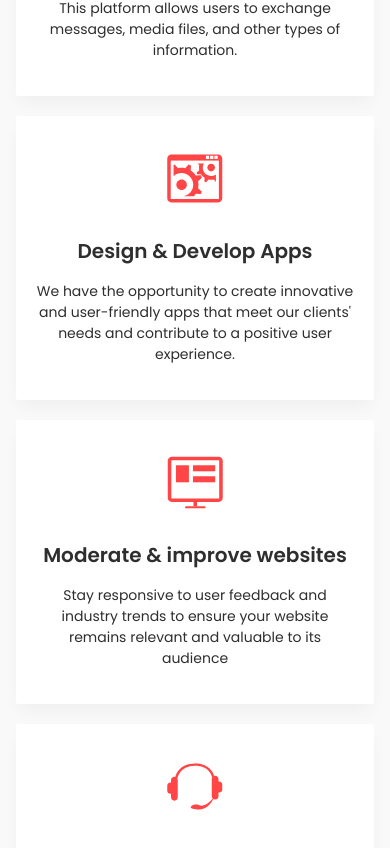
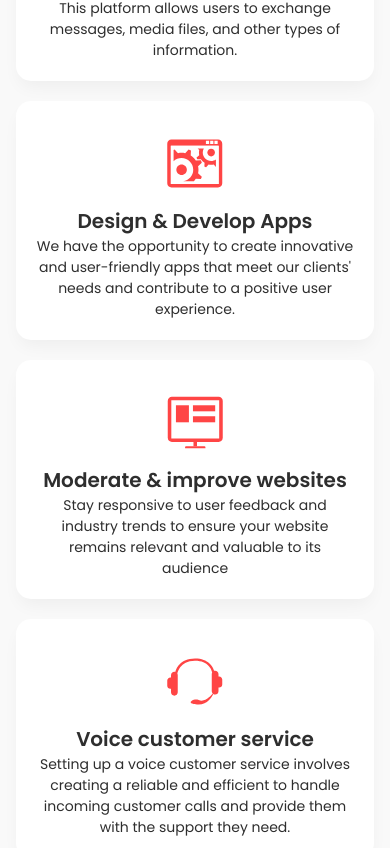
Before and after one commit to rmadayag/nmsph, a React (Vite) app: page / in a window 390 px wide. Shown: the part 3456-4304 px from the top of the page. Built offline with nearby package versions, Linux system fonts and the light colour scheme; no server answers; the HTML template or start-up script is replaced by a standard one.

Commit message:
add changes

```diff
--- a/src/pages/HomePage.jsx
+++ b/src/pages/HomePage.jsx
@@ -352,7 +352,7 @@ function HomePage() {
           <div className='flex flex-col h-full justify-center gap-5'>
             <h3 className='text-h3 font-semibold text-center md:text-h3 md:text-center text-accent'> We provide the best services for our customers</h3>
             <motion.div class="grid grid-cols-1 md:grid-cols-2 grid-flow-row-2 gap-5">
-              <div className=' bg-white hover:bg-primary text-accent hover:text-white rounded-sm md:rounded-30px shadow-shadow py-20 md:py-20 px-20 md:px-20'>
+              <div className=' bg-white hover:bg-primary text-accent hover:text-white rounded-15px md:rounded-30px shadow-shadow py-20 md:py-20 px-20 md:px-20'>
                 <motion.div className='md:w-1/2 mx-auto pb-15 md:pb-20'>
                   <img src={messaging} class="mx-auto" />
                 </motion.div>
@@ -365,7 +365,7 @@ function HomePage() {
                   Build Messaging Platforms
                 </motion.h3>
 
-                <motion.p className='text-14 md:text-16 max-w-xl text-center md:text-center mb-15 md:mb-20'
+                <motion.p className='text-14 md:text-16 max-w-xl text-center md:text-center'
                   initial={{ opacity: 0, y: -20 }}
                   animate={{ opacity: 1, y: 0 }}
                   exit={{ opacity: 0, y: -20 }}
@@ -375,11 +375,11 @@ function HomePage() {
                 </motion.p>
               </div>
 
-              <div className=' bg-white hover:bg-primary text-accent hover:text-white rounded-sm md:rounded-30px shadow-shadow py-20 md:py-20 px-20 md:px-20'>
-                <motion.div className='md:w-1/2 mx-auto pb-15 md:pb-20'>
+              <div className=' bg-white hover:bg-primary text-accent hover:text-white rounded-15px md:rounded-30px shadow-shadow py-20 md:py-20 px-20 md:px-20'>
+                <motion.div className='md:w-1/2 mx-auto'>
                   <img src={design} class="mx-auto" />
                 </motion.div>
-                <motion.h3 className='text-h3 font-semibold text-center md:text-h3 md:text-center mb-15 md:mb-20'
+                <motion.h3 className='text-h3 font-semibold text-center md:text-h3 md:text-center '
                   initial={{ opacity: 0, y: -20 }}
                   animate={{ opacity: 1, y: 0 }}
                   exit={{ opacity: 0, y: -20 }}
@@ -388,7 +388,7 @@ function HomePage() {
                   Design & Develop Apps
                 </motion.h3>
 
-                <motion.p className='text-14 md:text-16 max-w-xl text-center md:text-center mb-15 md:mb-20'
+                <motion.p className='text-14 md:text-16 max-w-xl text-center md:text-center'
                   initial={{ opacity: 0, y: -20 }}
                   animate={{ opacity: 1, y: 0 }}
                   exit={{ opacity: 0, y: -20 }}
@@ -398,11 +398,11 @@ function HomePage() {
                 </motion.p>
               </div>
 
-              <div className=' bg-white hover:bg-primary text-accent hover:text-white rounded-sm md:rounded-30px shadow-shadow py-20 md:py-20 px-20 md:px-20'>
-                <motion.div className='md:w-1/2 mx-auto pb-15 md:pb-20'>
+              <div className=' bg-white hover:bg-primary text-accent hover:text-white rounded-15px md:rounded-30px shadow-shadow py-20 md:py-20 px-20 md:px-20'>
+                <motion.div className='md:w-1/2 mx-auto'>
                   <img src={moderate} class="mx-auto" />
                 </motion.div>
-                <motion.h3 className='text-h3 font-semibold text-center md:text-h3 md:text-center mb-15 md:mb-20'
+                <motion.h3 className='text-h3 font-semibold text-center md:text-h3 md:text-center'
                   initial={{ opacity: 0, y: -20 }}
                   animate={{ opacity: 1, y: 0 }}
                   exit={{ opacity: 0, y: -20 }}
@@ -411,7 +411,7 @@ function HomePage() {
                   Moderate & improve websites
                 </motion.h3>
 
-                <motion.p className='text-14 md:text-16 max-w-xl text-center md:text-center mb-15 md:mb-20'
+                <motion.p className='text-14 md:text-16 max-w-xl text-center md:text-center'
                   initial={{ opacity: 0, y: -20 }}
                   animate={{ opacity: 1, y: 0 }}
                   exit={{ opacity: 0, y: -20 }}
@@ -421,11 +421,11 @@ function HomePage() {
                 </motion.p>
               </div>
 
-              <div className=' bg-white hover:bg-primary text-accent hover:text-white rounded-sm md:rounded-30px shadow-shadow py-20 md:py-20 px-20 md:px-20'>
-                <motion.div className='md:w-1/2 mx-auto pb-15 md:pb-20'>
+              <div className=' bg-white hover:bg-primary text-accent hover:text-white rounded-15px md:rounded-30px shadow-shadow py-20 md:py-20 px-20 md:px-20'>
+                <motion.div className='md:w-1/2 mx-auto'>
                   <img src={voice} class="mx-auto" />
                 </motion.div>
-                <motion.h3 className='text-h3 font-semibold text-center md:text-h3 md:text-center mb-15 md:mb-20'
+                <motion.h3 className='text-h3 font-semibold text-center md:text-h3 md:text-center'
                   initial={{ opacity: 0, y: -20 }}
                   animate={{ opacity: 1, y: 0 }}
                   exit={{ opacity: 0, y: -20 }}
@@ -434,7 +434,7 @@ function HomePage() {
                   Voice customer service
                 </motion.h3>
 
-                <motion.p className='text-14 md:text-16 max-w-xl text-center md:text-center mb-15 md:mb-20'
+                <motion.p className='text-14 md:text-16 max-w-xl text-center md:text-center'
                   initial={{ opacity: 0, y: -20 }}
                   animate={{ opacity: 1, y: 0 }}
                   exit={{ opacity: 0, y: -20 }}
@@ -467,7 +467,7 @@ function HomePage() {
                   <img
                     src={`https://drive.google.com/uc?id=${images[0].id}`}
                     alt={images[0].name}
-                    className='block h-full w-full rounded-sm md:rounded-30px object-cover object-center cursor-pointer hover:scale-95 transition-transform duration-300 ease-in-out'
+                    className='block h-full w-full rounded-15px md:rounded-30px object-cover object-center cursor-pointer hover:scale-95 transition-transform duration-300 ease-in-out'
                     onClick={() => handleImageClick(index)}
                   />
                 )}
@@ -479,7 +479,7 @@ function HomePage() {
                   <img
                     src={`https://drive.google.com/uc?id=${image.id}`}
                     alt={image.name}
-                    className='block h-full w-full rounded-sm md:rounded-30px object-cover object-center cursor-pointer hover:scale-95 transition-transform duration-300 ease-in-out'
+                    className='block h-full w-full rounded-15px md:rounded-30px object-cover object-center cursor-pointer hover:scale-95 transition-transform duration-300 ease-in-out'
                     onClick={() => handleImageClick(index)}
                   />
                 </div>
```
